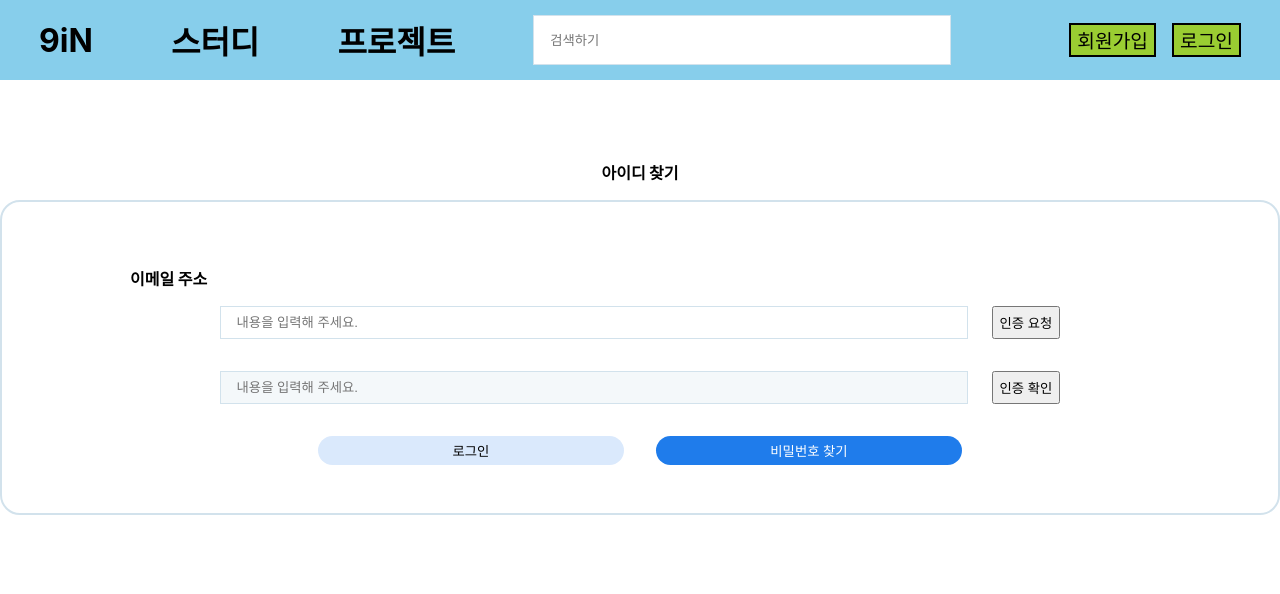
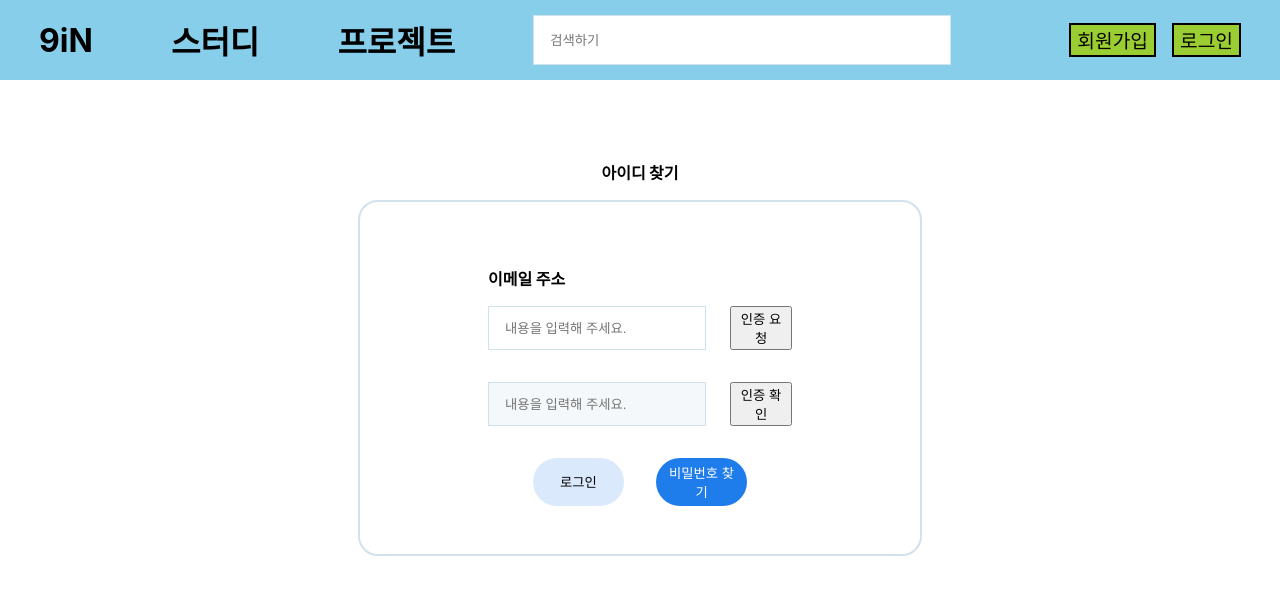
Before and after one commit to bando99/side_project, a React (Create React App) app in the folder front/: page /user/idFound in a window 1280 px wide. Shown: the top 594 px of the page. Built offline with nearby package versions, Linux system fonts and the light colour scheme.

Commit message:
Design: IDfound page

```diff
--- a/front/src/pages/User/IDfound.jsx
+++ b/front/src/pages/User/IDfound.jsx
@@ -3,7 +3,7 @@
 
 export default function IDfound() {
   return (
-    <section>
+    <section className={styles.container}>
       <p className={styles.title}>아이디 찾기</p>
       <div className={styles.container__box}>
         <p className={styles.email}>이메일 주소</p>
--- a/front/src/pages/User/IDfound.module.css
+++ b/front/src/pages/User/IDfound.module.css
@@ -1,5 +1,11 @@
+.container {
+  display: flex;
+  flex-direction: column;
+  justify-content: center;
+  align-items: center;
+}
+
 .title {
-  text-align: center;
   margin-top: 5rem;
   font-weight: 900;
 }
```
